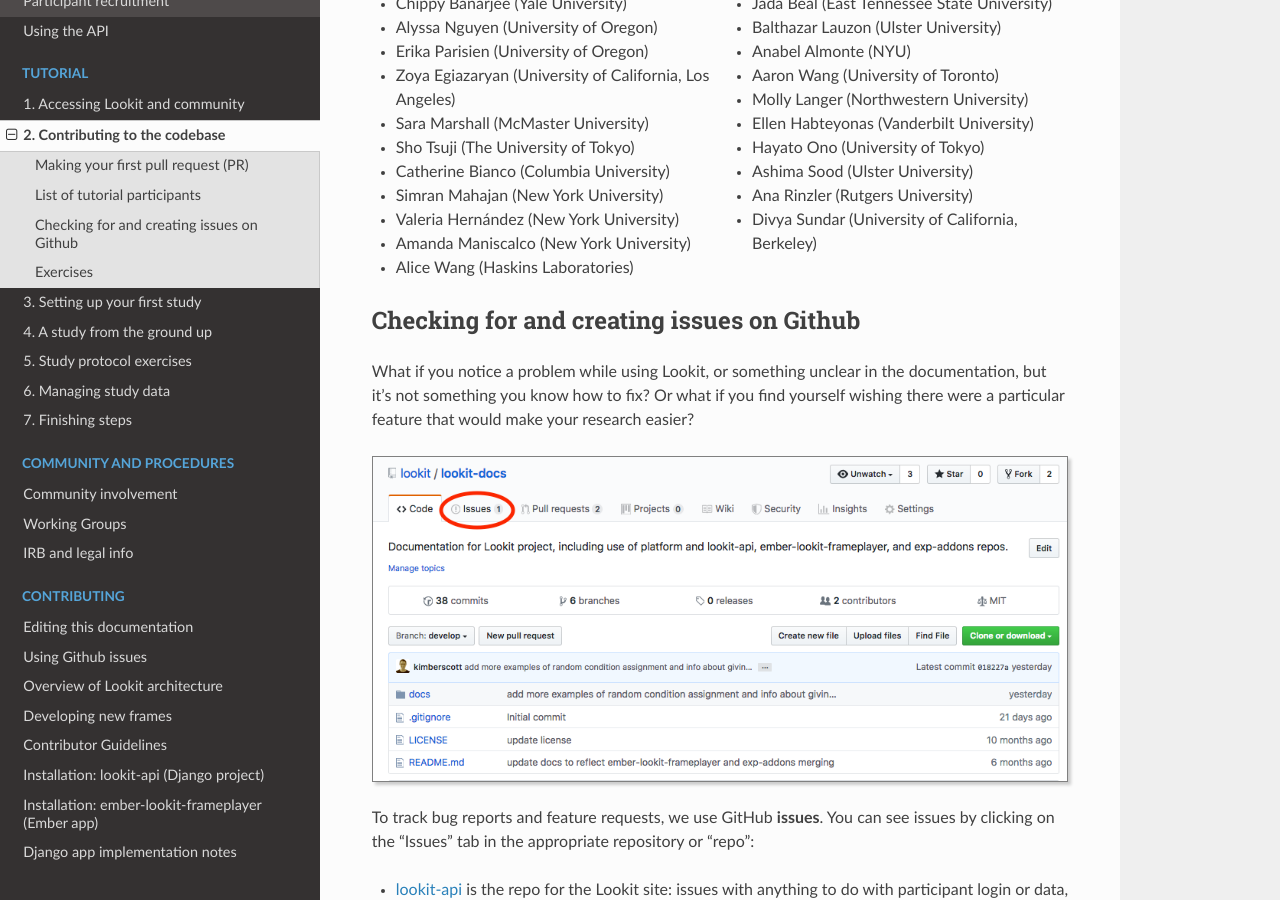
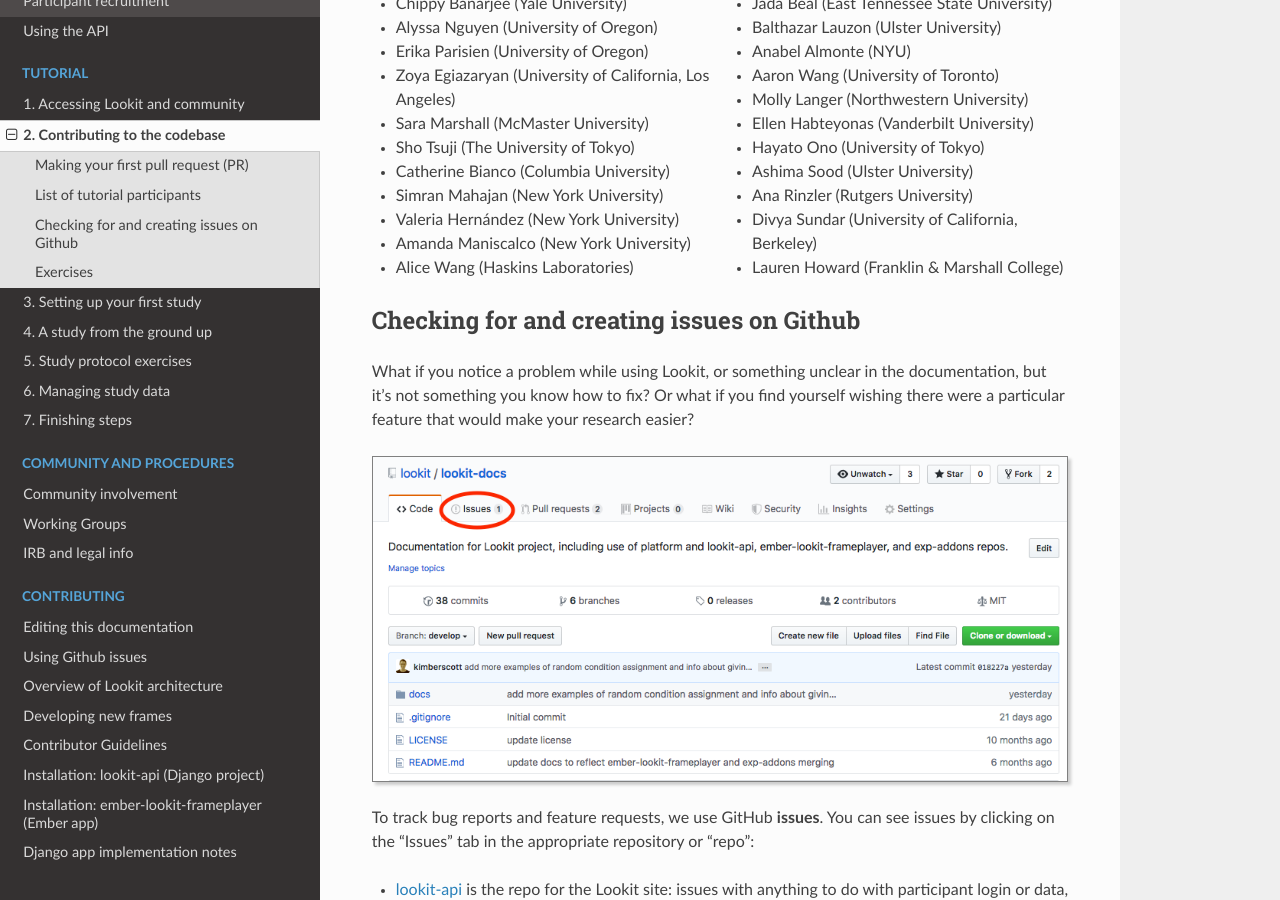
Before and after one commit to lookit/lookit-docs, a Sphinx documentation site: the page built from docs/source/tutorial-contributing.rst, in a window 1280 px wide and 900 px high, scrolled down 7953 px. Built offline with Sphinx 7.4.7 and the Read the Docs theme 2.0.0, drawn with Linux system fonts in a browser that asks for light colours.

Commit message:
Add tutorial participant to the list

```diff
--- a/docs/source/tutorial-contributing.rst
+++ b/docs/source/tutorial-contributing.rst
@@ -336,7 +336,7 @@
 - Ashima Sood (Ulster University)
 - Ana Rinzler (Rutgers University)
 - Divya Sundar (University of California, Berkeley)
-
+- Lauren Howard (Franklin & Marshall College)
 Checking for and creating issues on Github
 -------------------------------------------
 
```
